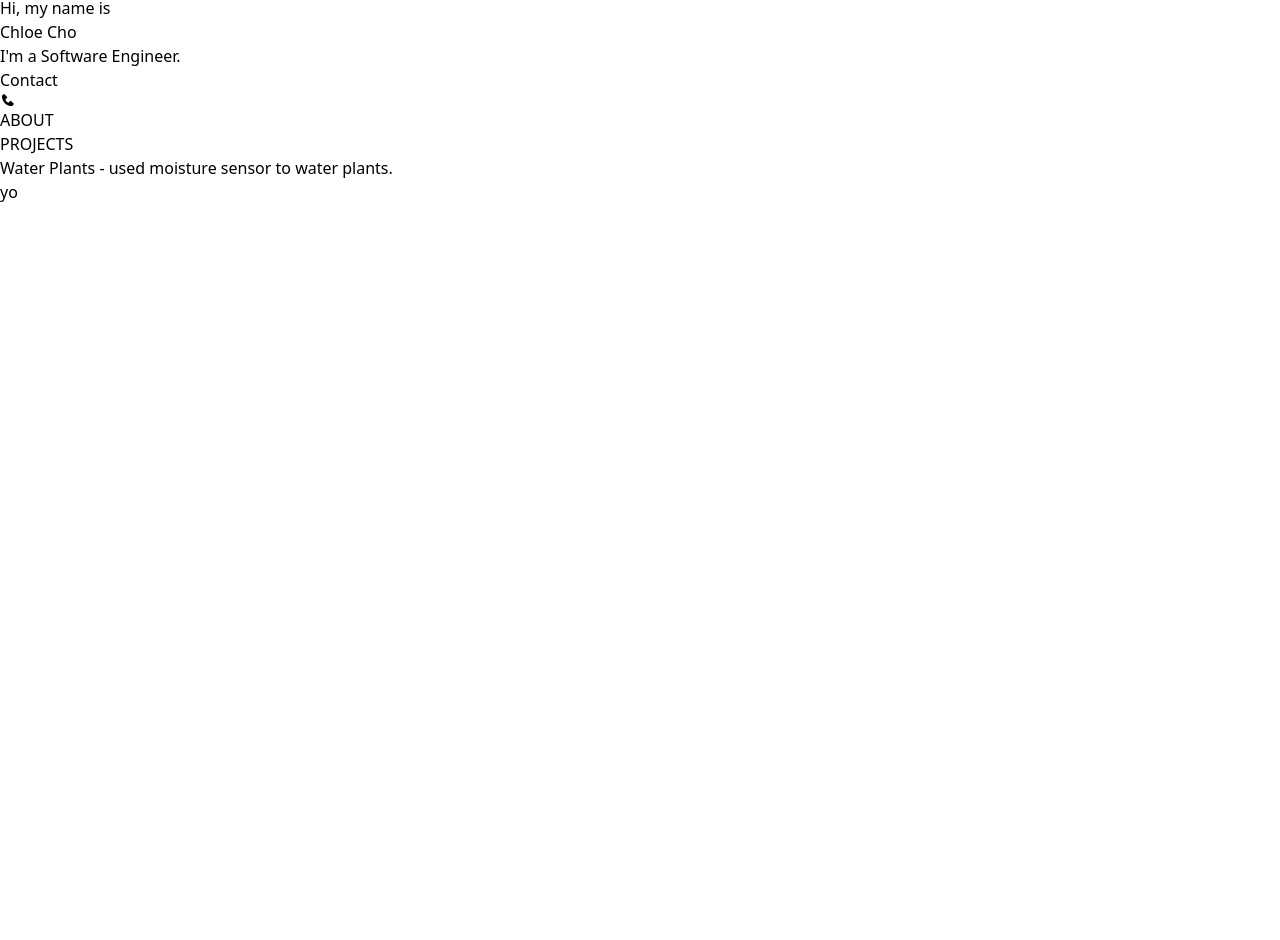
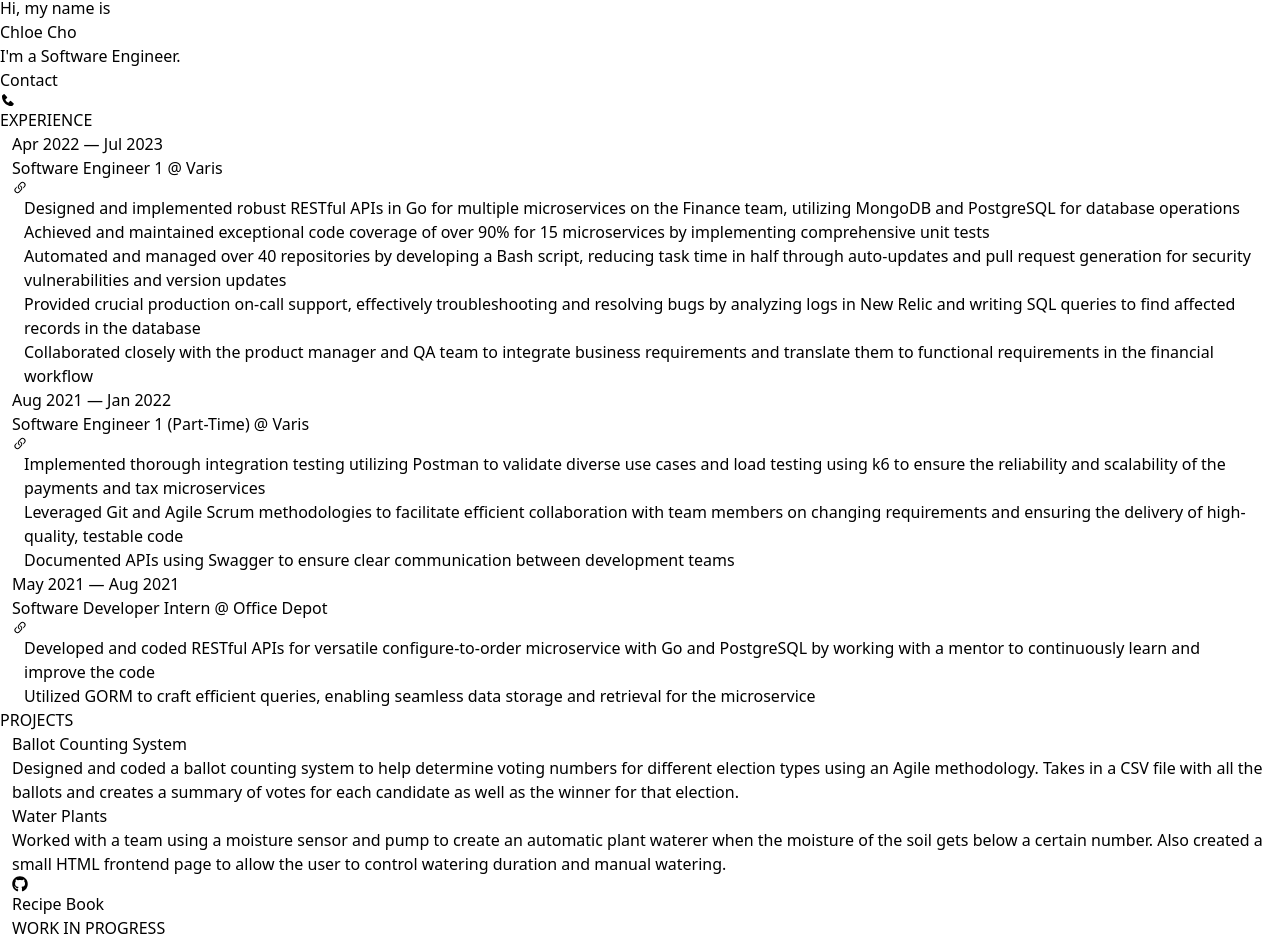
Before and after one commit to chloe-cho/chloe-cho.github.io, a React (Vite) app: page / in a window 1280 px wide. Shown: the part 473-1413 px from the top of the page. Before the commit the page ends 800 px from the top, so only its background shows below. Built offline with nearby package versions, Linux system fonts and the light colour scheme.

Commit message:
Added work experience and projects

```diff
--- a/src/App.tsx
+++ b/src/App.tsx
@@ -1,7 +1,7 @@
 import Navbar from "./components/Navbar"
 import Home from "./components/Home"
 import Projects from "./components/Projects"
-import About from "./components/About"
+import Experience from "./components/Experience"
 
 function App() {
 
@@ -9,7 +9,7 @@
     <>
       <Navbar></Navbar>
       <Home></Home>
-      <About></About>
+      <Experience></Experience>
       <Projects></Projects>
     </>
   )
--- a/src/components/About.tsx
+++ /dev/null
@@ -1,13 +0,0 @@
-import React from 'react'
-
-const About: React.FC = () => {
-    return (
-          <div className='w-full h-screen bg-[#000000] text-white'>
-            <div className='flex flex-col justify-center items-center w-full h-full'>
-              <div className='max-w-[1000px] w-full px-4 md:px-40' ><h1>ABOUT</h1></div>
-            </div>
-          </div>
-    );
-  }
-
-  export default About
--- /dev/null
+++ b/src/components/Experience.tsx
@@ -0,0 +1,59 @@
+import React from 'react'
+import WorkItem from './WorkItem';
+const data: {
+  date: string;
+  company: string;
+  companyURL: string;
+  title: string;
+  details: Array<string>;
+}[] = [
+  {
+    date: "Apr 2022 — Jul 2023",
+    company: "Varis",
+    companyURL: "https://www.govaris.com/",
+    title:"Software Engineer 1",
+    details: [
+      "Designed and implemented robust RESTful APIs in Go for multiple microservices on the Finance team, utilizing MongoDB and PostgreSQL for database operations",
+      "Achieved and maintained exceptional code coverage of over 90% for 15 microservices by implementing comprehensive unit tests",
+      "Automated and managed over 40 repositories by developing a Bash script, reducing task time in half through auto-updates and pull request generation for security vulnerabilities and version updates",
+      "Provided crucial production on-call support, effectively troubleshooting and resolving bugs by analyzing logs in New Relic and writing SQL queries to find affected records in the database",
+      "Collaborated closely with the product manager and QA team to integrate business requirements and translate them to functional requirements in the financial workflow"
+    ],
+  },
+  {
+    date: "Aug 2021 — Jan 2022",
+    company: "Varis",
+    companyURL: "https://www.govaris.com/",
+    title:"Software Engineer 1 (Part-Time)",
+    details: [
+      "Implemented thorough integration testing utilizing Postman to validate diverse use cases and load testing using k6 to ensure the reliability and scalability of the payments and tax microservices",
+      "Leveraged Git and Agile Scrum methodologies to facilitate efficient collaboration with team members on changing requirements and ensuring the delivery of high-quality, testable code",
+      "Documented APIs using Swagger to ensure clear communication between development teams",
+    ]
+  },
+  {
+    date: "May 2021 — Aug 2021",
+    company: "Office Depot",
+    companyURL: "https://www.officedepot.com/",
+    title:"Software Developer Intern",
+    details: [
+      "Developed and coded RESTful APIs for versatile configure-to-order microservice with Go and PostgreSQL by working with a mentor to continuously learn and improve the code",
+      "Utilized GORM to craft efficient queries, enabling seamless data storage and retrieval for the microservice"
+    ]
+  },
+]
+const Experience: React.FC = () => {
+    return (
+      <div className='w-full h-screen bg-[#000000] text-slate-200 justify-center'>
+        <div className='max-w-[1000px] mx-auto px-8 md:px-40 flex flex-col justify-center h-full'>
+          <h1 className='mb-6 text-3xl font-bold text-left text-[#b8b8b8]'>EXPERIENCE</h1>
+          {data.map((item, idx) =>
+            <WorkItem key={idx} date={item.date} title={item.title} company={item.company} companyURL={item.companyURL} details={item.details} />
+          )}
+        </div>
+      </div>
+
+    );
+  }
+
+  export default Experience
--- a/src/components/Home.tsx
+++ b/src/components/Home.tsx
@@ -2,13 +2,13 @@
 import {BiSolidPhone} from 'react-icons/bi'
 const Home: React.FC = () => {
   return (
-        <div className='w-full h-screen bg-[#000000] text-white'>
+        <div className='w-full h-screen bg-[#000000] text-slate-200'>
           <div className='max-w-[1000px] mx-auto px-8 md:px-40 flex flex-col justify-center h-full'>
             <h1 className='text-[#38b6ff]'>Hi, my name is</h1>
             <h1 className='text-5xl font-bold text-[#b8b8b8]'>Chloe Cho</h1>
             <h2 className='text-5xl font-bold text-[#8892b0]'>I'm a Software Engineer.</h2>
             <div>
-              <button className='text-white border-2 px-4 py-2 my-4 flex items-center hover:bg-[#38b6ff]'>Contact
+              <button className='text-slate-200 border-2 px-4 py-2 my-4 flex items-center hover:bg-[#38b6ff]'>Contact
               <BiSolidPhone className='ml-3'/></button>
             </div>
           </div>
--- /dev/null
+++ b/src/components/ProjectItem.tsx
@@ -0,0 +1,32 @@
+import React from 'react'
+import { FaGithub } from "react-icons/fa";
+
+
+const ProjectItem: React.FC<{title: string, github: string, details: string }> = (props) => {
+    return (
+        <div>
+            <ol>
+                <li className="mb-12">
+                    <div className="group relative grid pb-1 transition-all sm:grid-cols-8 sm:gap-8 md:gap-4 lg:hover:!opacity-100 lg:group-hover/list:opacity-50">
+                        <header className="z-10 mb-2 mt-1 text-xs font-semibold uppercase text-slate-500 sm:col-span-2">{props.title}</header>
+                        <div className="z-10 sm:col-span-6">
+                        <p className="text-sm leading-normal">{props.details}</p>
+                            <h3 className="font-medium leading-snug text-slate-200">
+                                { props.github ?
+                                <div>
+                                    <a className="inline-flex items-baseline font-medium text-slate-200 hover:text-[#38b6ff] group/link text-base" href={props.github} target="_blank" rel="noreferrer">
+                                        <span><FaGithub className='inline-block'/></span>
+                                    </a>
+                                </div> : null
+                                }
+                            </h3>
+
+                        </div>
+                    </div>
+                </li>
+            </ol>
+        </div>
+    );
+}
+
+export default ProjectItem
--- a/src/components/Projects.tsx
+++ b/src/components/Projects.tsx
@@ -1,35 +1,37 @@
 import React from 'react'
+import ProjectItem from './ProjectItem';
+const data: {
+  github: string;
+  title: string;
+  details: string;
+}[] = [
+  {
+    github: "",
+    title: "Ballot Counting System",
+    details: "Designed and coded a ballot counting system to help determine voting numbers for different election types using an Agile methodology. Takes in a CSV file with all the ballots and creates a summary of votes for each candidate as well as the winner for that election.",
+  },
+  {
+    github: "https://github.com/chloe-cho/moisture_sensor_project",
+    title: "Water Plants",
+    details: "Worked with a team using a moisture sensor and pump to create an automatic plant waterer when the moisture of the soil gets below a certain number. Also created a small HTML frontend page to allow the user to control watering duration and manual watering.",
+  },
+  {
+    github: "",
+    title:"Recipe Book",
+    details:"WORK IN PROGRESS",
+  },
+]
+const Projects: React.FC =() => {
+  return (
+    <div className='w-full h-screen bg-[#000000] text-slate-200 justify-center'>
+    <div className='max-w-[1000px] mx-auto px-8 md:px-40 flex flex-col justify-center h-full'>
+      <h1 className='mb-6 text-3xl font-bold text-left text-[#b8b8b8]'>PROJECTS</h1>
+      {data.map((item, idx) =>
+        <ProjectItem key={idx} title={item.title} github={item.github} details={item.details} />
+      )}
+    </div>
+  </div>
 
-const Projects: React.FC = () => {
-  return (
-        <div className='w-full h-screen bg-[#000000] text-white justify-center'>
-          <div className='flex flex-col justify-center items-center w-full h-full'>
-            <div className='max-w-[1000px] w-full px-4 md:px-40'><h1>PROJECTS</h1>
-
-
-              <div className='max-w-[1000px] mx-auto  md:px-40 justify-center text-center grid grid-cols-3 bg-grid gap-12 h-full content-center'>
-                <div>
-                  Water Plants - used moisture sensor to water plants.
-                </div>
-                <div>
-
-                </div>
-                <div>
-
-                </div>
-                <div>
-
-                </div>
-                <div>
-
-                </div>
-                <div>
-                  yo
-                </div>
-              </div>
-            </div>
-          </div>
-        </div>
   );
 }
 
--- /dev/null
+++ b/src/components/WorkItem.tsx
@@ -0,0 +1,35 @@
+import React from 'react'
+import { BsLink45Deg } from "react-icons/bs";
+
+const WorkItem: React.FC<{ date: string, title: string, company: string, companyURL: string, details: Array<string> }> = (props) => {
+    return (
+        <div>
+            <ol>
+                <li className="mb-12">
+                    <div className="group relative grid pb-1 transition-all sm:grid-cols-8 sm:gap-8 md:gap-4 lg:hover:!opacity-100 lg:group-hover/list:opacity-50">
+                        <header className="z-10 mb-2 mt-1 text-xs font-semibold uppercase text-slate-500 sm:col-span-2">{props.date}</header>
+                        <div className="z-10 sm:col-span-6">
+                            <h3 className="font-medium leading-snug text-slate-200">
+                                <div>
+                                    <a className="inline-flex items-baseline font-medium text-[#38b6ff] hover:text-slate-200 group/link text-base" href={props.companyURL} target="_blank" rel="noreferrer">
+                                        <span>{props.title} @ <span className="inline-block">{props.company}</span> <BsLink45Deg className='inline-block' />
+                                        </span>
+                                    </a>
+                                </div>
+                            </h3>
+                            {/* <p className="mt-2 text-sm leading-normal">{props.details}</p> */}
+                            <ul className='list-disc px-6 text-sm text'>  {
+                                props.details.map((idx) =>
+                                    <li>{idx}</li>
+                                )}
+                            </ul>
+
+                        </div>
+                    </div>
+                </li>
+            </ol>
+        </div>
+    );
+}
+
+export default WorkItem
```
Also changed, not shown: src/components/Navbar.tsx (+10 -10 lines).
